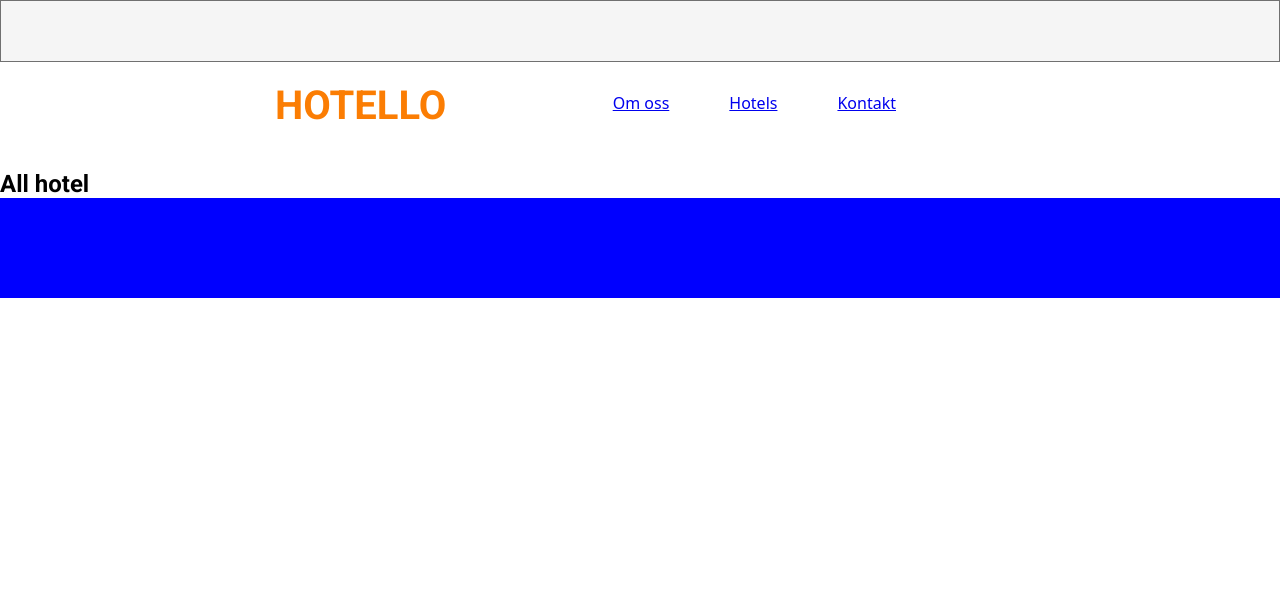
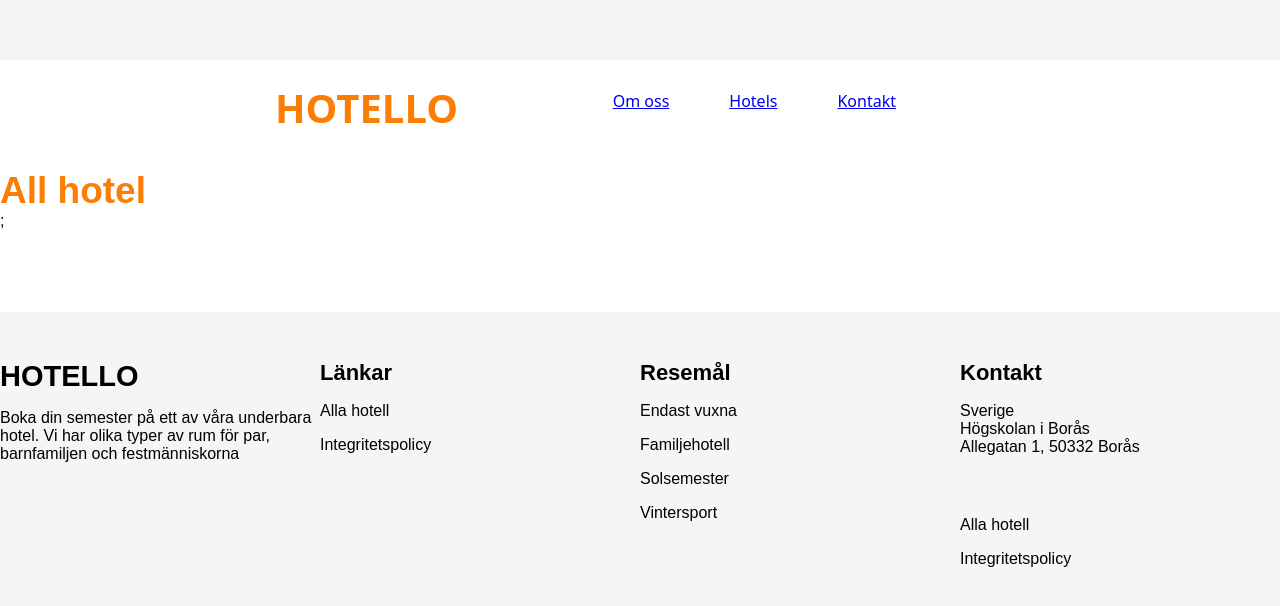
Before and after one commit to webbstudenthb/hotellov3, a React (Create React App) app in the folder hotello-v4/: page /all_hotels in a window 1280 px wide. Shown: the top 606 px of the page. Built offline with nearby package versions, Linux system fonts and the light colour scheme.

Commit message:
Joannas och Mikaelas kod

```diff
--- a/hotello-v4/src/App.css
+++ b/hotello-v4/src/App.css
@@ -11,19 +11,23 @@
   --stars: #ffb601;
 }
 
-p {
-  font-family: "Roboto";
-  font-size: 16px;
-}
+/*General settings for fonts*/
 
 h1 {
-  font-family: "Roboto";
-  font-size: 32px;
+  font-size: 37px;
+  color: var(--primary);
 }
-
-h1 {
-  font-family: "Roboto";
-  font-size: 24px;
+h2 {
+  font-size: 29px;
+  color: var(--black);
+}
+h3 {
+  font-size: 22px;
+  color: var(--black);
+}
+p {
+  font-size: 16px;
+  color: var(--black);
 }
 
 /* Footer styling */
@@ -35,55 +39,101 @@ h1 {
 
 footer {
   position: fixed;
-  background-color: var(--primary);
+  height: 488px;
+  background-color: var(--whitesmoke);
   bottom: 0;
   left: 0;
   right: 0;
-  padding: 8px;
-  text-align: center;
-  color: var(--white);
+  color: var(--black);
+
+}
+
+
+.column {
+  float: left;
+  width: 20rem;
+  list-style: none;
+
+}
+
+.column li {
+  margin: 1rem auto auto auto;
+}
+
+.column li h3 {
+  margin: 3rem auto 1rem auto;
+}
+
+.column li h2 {
+  margin: 3rem auto 1rem auto;
+}
+
+.copyright {
+  color: var(--black);
+}
+
+#contactInformation {
+  margin: 60px auto auto auto;
 }
 
 /*    HEADER    */
 /* General styling for the header component, including logo and nav.  */
 
-ul {
+header ul {
   list-style-type: none;
   margin: 0;
   padding: 0;
 }
 
-li {
+header li {
   float: left;
   padding: 30px;
 }
 
 .topbar_darkslate {
   height: 60px;
-  background-color: whitesmoke;
-  border: 1px solid #707070;
+  background-color: var(--whitesmoke);
 }
 
 header {
-  background-color: white;
-  font-family: system-ui, -apple-system, BlinkMacSystemFont, "Segoe UI", Roboto,
-    Oxygen, Ubuntu, Cantarell, "Open Sans", "Helvetica Neue", sans-serif;
+  background-color: var(--white);
+  font-family: system-ui, -apple-system, BlinkMacSystemFont, 'Segoe UI', Roboto, Oxygen, Ubuntu, Cantarell, 'Open Sans', 'Helvetica Neue', sans-serif;
   height: 170px;
 }
 
 header h1 {
   text-transform: uppercase;
   position: fixed;
-  color: #fb7d03;
+  color:var(--primary);
   font-size: 2.5rem;
   margin: 20px auto auto 275px;
+  }
+
+  header nav {
+    display:flex;
+    justify-content:flex-end;
+    margin-right: 354px;
+  }
+
+
+/*BUTTON*/
+/*General styling for the buttons*/
+
+button {
+  background-color: var(--primary);
+  border: none;
+  border-radius: 24px;
+  width: 10rem;
 }
 
-nav {
-  display: flex;
-  justify-content: flex-end;
-  margin-right: 354px;
+button:hover {
+  background-color: var(--hover);
 }
+
+button p {
+  padding: 25px;
+}
+
 
 /* Searchbar CSS och Hero */
 .searchForm {
--- a/hotello-v4/src/comp/Comp_Footer.js
+++ b/hotello-v4/src/comp/Comp_Footer.js
@@ -1,34 +1,49 @@
 function Footer() {
+
   return (
+  <>
 
-       <div style={{height: "100px", backgroundColor: "blue"}}  id="footer"></div>
+<footer>
+
+  <div class="row">
 
 
-   );
+<ul class="column">
+  <li><h2>HOTELLO</h2></li>
+  <p>Boka din semester på ett av våra underbara hotel. Vi har olika typer av rum för par, barnfamiljen och festmänniskorna</p>
+</ul>
+
+<ul class="column">
+  <li><h3>Länkar</h3></li>
+  <li>Alla hotell</li>
+  <li>Integritetspolicy</li>
+</ul>
+
+<ul class="column">
+  <li><h3>Resemål</h3></li>
+  <li>Endast vuxna</li>
+  <li>Familjehotell</li>
+  <li>Solsemester</li>
+  <li>Vintersport</li>
+</ul>
+
+<ul class="column">
+  <li><h3>Kontakt</h3></li>
+  <li><p class="address">Sverige <br></br>
+  Högskolan i Borås <br></br>
+  Allegatan 1, 50332 Borås</p></li>
+  <li id="contactInformation">Alla hotell</li>
+  <li>Integritetspolicy</li>
+</ul>
+
+
+</div>
+
+{/* <div class="copyright">© 2022 HOTELLO All rights reserved</div> */}
+
+</footer>;
+</>
+  );
 }
 
 export default Footer;
-
-
-
-
-
-
-
-// const Footer = () => {
-//   const year = new Date().getFullYear();
-
-//   return
-//   <>
-
-// <footer >{` © 2022 HOTELLO All rights reserved`}
-
-
-
-// </footer>;
-//   </>
-
-
-// };
-
-// export default Footer;
--- a/hotello-v4/src/comp/Comp_Header.js
+++ b/hotello-v4/src/comp/Comp_Header.js
@@ -8,9 +8,9 @@ function Header() {
       <header>
         <div className="topbar_darkslate"></div>
 
-        <NavLink to="/">
+
           <h1>Hotello</h1>
-        </NavLink>
+
         <nav>
           <ul>
             <li> <Link to="#footer" smooth>Om oss</Link></li>
@@ -28,19 +28,3 @@ function Header() {
 }
 
 export default Header;
-
-
-
-{/* <NavLink to="/booking">Booking</NavLink>
-<NavLink to="/fokus">Fokus</NavLink>
-<NavLink to="/overview">Overview</NavLink> */}
-
-
-{/* <Link
-  to={{
-    pathname: "/courses",
-    search: "?sort=name",
-    hash: "#the-hash",
-    state: { fromDashboard: true }
-  }}
-/> */}
```
Also changed, not shown: hotello-v4/src/comp/Comp_Button.js (+11 -0 lines).
